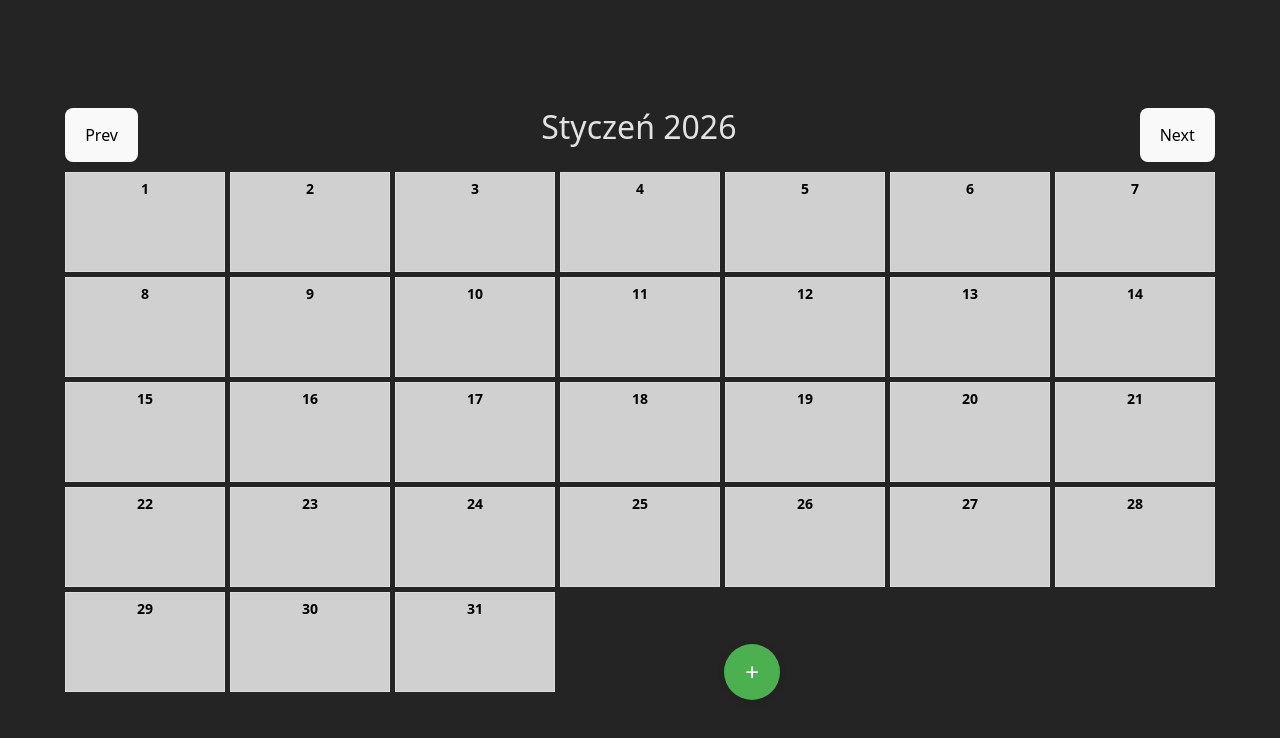
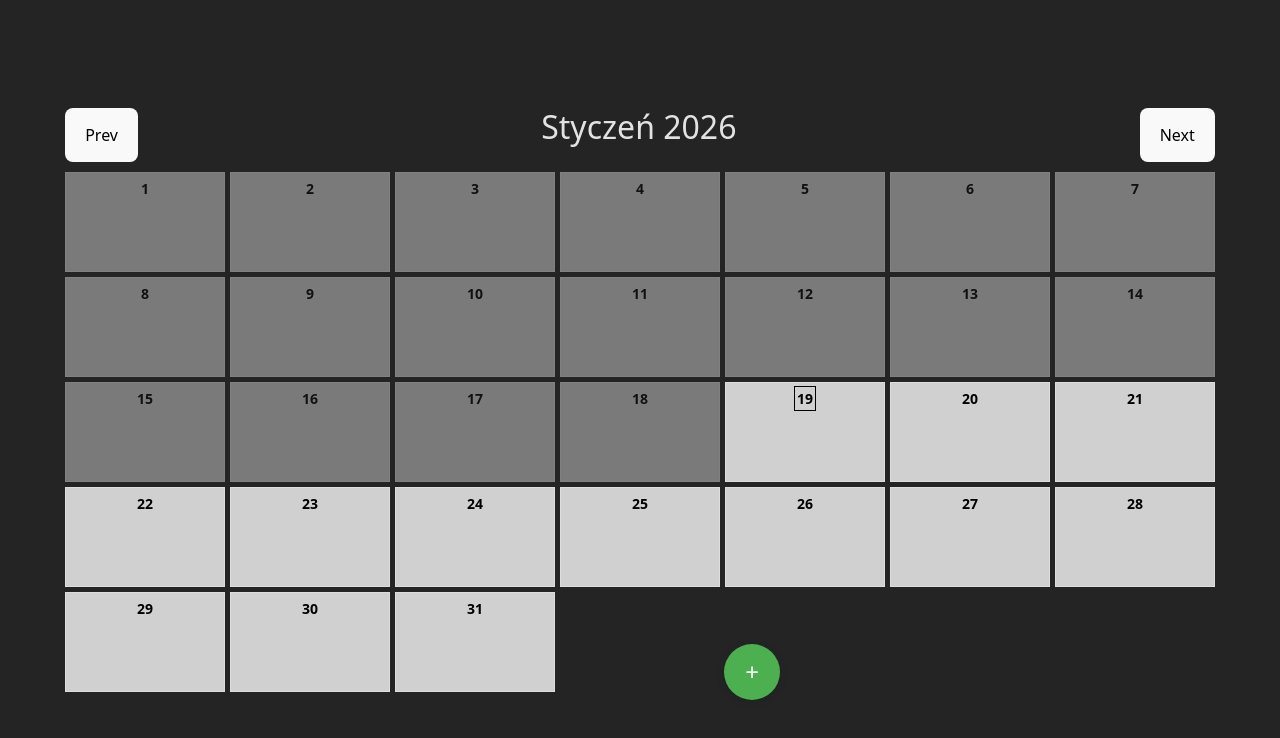
Before and after one commit to KacperCzernecki/todo-app, a React (Vite) app: page / in a window 1280 px wide. Shown: the top 738 px of the page. Built offline with nearby package versions, Linux system fonts and the light colour scheme.

Commit message:
Cleaned up code - added styles for passed and today

```diff
--- a/src/App.jsx
+++ b/src/App.jsx
@@ -21,6 +21,13 @@ function App() {
       return updatedTasks;
     });
   };
+  const removeTask = (taskId) => {
+    setTasks((prev) => {
+      const remainingTasks = prev.filter((t) => t.id !== taskId);
+      localStorage.setItem("tasks", JSON.stringify(remainingTasks));
+      return remainingTasks;
+    });
+  };
   const handleNextMonth = () => {
     setCurrentUnix((prev) => getNextMonthUnix(prev));
   };
@@ -34,6 +41,7 @@ function App() {
         unixDate={currentUnix}
         tasks={tasks}
         updateTask={updateTask}
+        removeTask={removeTask}
         handleNext={handleNextMonth}
         handlePrev={handlePrevMonth}
       />
--- a/src/components/Calendar.css
+++ b/src/components/Calendar.css
@@ -64,3 +64,8 @@
   color: black;
   border-radius: 50%;
 }
+
+.done {
+  text-decoration: line-through;
+  opacity: 0.4;
+}
--- a/src/components/Calendar.jsx
+++ b/src/components/Calendar.jsx
@@ -5,12 +5,15 @@ import { AddButton } from "./AddButton";
 import {
   getMonthDaysWithTasks,
   getReadableMonthFromUnix,
+  isBeforeUnix,
+  isTodayUnix,
 } from "../dateHelpers";
 
 export const Calendar = ({
   unixDate,
   tasks,
   updateTask,
+  removeTask,
   handlePrev,
   handleNext,
 }) => {
@@ -25,6 +28,10 @@ export const Calendar = ({
   };
   const hideDetails = () => {
     setSelectedDay(null);
+  };
+  const isBeforeToday = (unix) => {
+    const today = Math.floor(new Date().getTime() / 1000);
+    return isBeforeUnix(unix, today);
   };
 
   return (
@@ -43,7 +50,7 @@ export const Calendar = ({
           return (
             <div
               key={d.day}
-              className={"calendar-day"}
+              className={`calendar-day ${isBeforeToday(d.unix) && "passed"} ${isTodayUnix(d.unix) && "today"}`}
               onClick={() => showDetails(d)}
             >
               <span className="day-number">{d.day}</span>
@@ -73,6 +80,7 @@ export const Calendar = ({
           tasks={selectedDay.tasks}
           onClose={hideDetails}
           updateTask={updateTask}
+          removeTask={removeTask}
         />
       )}
     </div>
--- a/src/components/Details.css
+++ b/src/components/Details.css
@@ -6,6 +6,7 @@
   border-radius: 10px;
   background-color: #4f46e5;
   color: white;
+  transition: 0.7s;
 }
 .taskDetail p {
   border-bottom: 1px solid black;
@@ -17,3 +18,12 @@
 .modal-title {
   text-align: center;
 }
+.delete {
+  background-color: #dc2626;
+}
+.taskDetail.done {
+  background-color: green;
+  opacity: 1;
+  text-decoration: none;
+  transition: 0.7s;
+}
--- a/src/components/Details.jsx
+++ b/src/components/Details.jsx
@@ -3,8 +3,16 @@ import { getReadableMonthFromUnix, unixToReadable } from "../dateHelpers";
 import { useState } from "react";
 import "./Details.css";
 
-export const Details = ({ day, unix, tasks, onClose, updateTask }) => {
+export const Details = ({
+  day,
+  unix,
+  tasks,
+  onClose,
+  updateTask,
+  removeTask,
+}) => {
   const [editing, setEditing] = useState(null);
+  const [modalTasks, setModalTasks] = useState(tasks);
 
   const handleEdit = (task) => {
     setEditing({
@@ -12,6 +20,16 @@ export const Details = ({ day, unix, tasks, onClose, updateTask }) => {
       title: task.title,
       description: task.description,
     });
+  };
+  const handleDone = (task) => {
+    const done = { ...task, complete: !task.complete };
+    updateTask(task.id, done);
+    setModalTasks((prev) => prev.map((t) => (t.id === done.id ? done : t)));
+  };
+  const handleRemove = (task) => {
+    removeTask(task.id);
+    setModalTasks((prev) => prev.filter((t) => t.id !== task.id));
+    setEditing(null);
   };
 
   const handleSave = (task) => {
@@ -22,6 +40,9 @@ export const Details = ({ day, unix, tasks, onClose, updateTask }) => {
     };
     updateTask(task.id, updated);
     setEditing(null);
+    setModalTasks((prev) =>
+      prev.map((t) => (t.id === updated.id ? updated : t)),
+    );
   };
 
   const handleCancel = () => {
@@ -36,8 +57,11 @@ export const Details = ({ day, unix, tasks, onClose, updateTask }) => {
         </Modal.Title>
       </Modal.Header>
       <Modal.Body className="container">
-        {tasks.map((t) => (
-          <span key={t.id} className={"taskDetail"}>
+        {modalTasks.map((t) => (
+          <span
+            key={t.id}
+            className={"taskDetail" + (t.complete ? " done" : "")}
+          >
             <div>
               <b>Tytuł:</b>
               {editing?.id === t.id ? (
@@ -85,10 +109,16 @@ export const Details = ({ day, unix, tasks, onClose, updateTask }) => {
                 </button>
               </div>
             ) : (
-              <button className="done" onClick={() => handleEdit(t)}>
+              <button className="edit" onClick={() => handleEdit(t)}>
                 Edit
               </button>
             )}
+            <button className="doneBtn" onClick={() => handleDone(t)}>
+              {t.complete ? "Mark as not done" : "Mark as done"}
+            </button>
+            <button className="delete" onClick={() => handleRemove(t)}>
+              Delete
+            </button>
           </span>
         ))}
       </Modal.Body>
--- a/src/components/Menu.jsx
+++ /dev/null
@@ -1,4 +0,0 @@
-import React from "react";
-const { useState } = React;
-
-export const Menu = () => {};
--- a/src/dateHelpers.js
+++ b/src/dateHelpers.js
@@ -100,6 +100,24 @@ const getPrevMonthUnix = (unixDate) => {
 
   return Math.floor(nextMonthDate.getTime() / 1000);
 };
+const isBeforeUnix = (unixDate, comapreDate) => {
+  const date = new Date(unixDate * 1000);
+  const compare = new Date(comapreDate * 1000);
+  compare.setHours(0, 0, 0, 0);
+  date.setHours(0, 0, 0, 0);
+
+  return compare > date;
+};
+const isTodayUnix = (unix) => {
+  const date = new Date(unix * 1000);
+  const today = new Date();
+
+  return (
+    date.getFullYear() === today.getFullYear() &&
+    date.getMonth() === today.getMonth() &&
+    date.getDate() === today.getDate()
+  );
+};
 export {
   readableToUnix,
   unixToReadable,
@@ -108,4 +126,6 @@ export {
   getReadableMonthFromUnix,
   getNextMonthUnix,
   getPrevMonthUnix,
+  isBeforeUnix,
+  isTodayUnix,
 };
```
